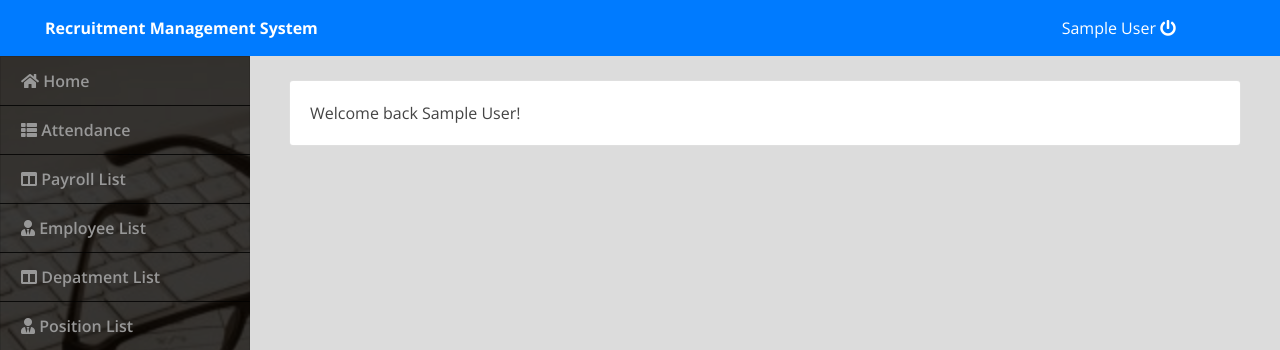
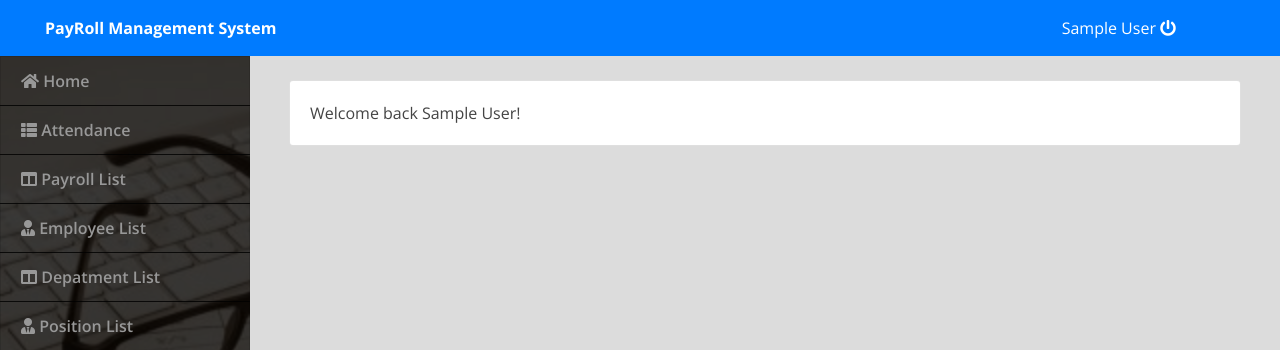
Before and after one commit to Sudeepa-R/PayRoll-Management, a PHP site: page / in a window 1280 px wide. Shown: the top 350 px of the page. Run offline with PHP 8.4, Linux system fonts and the light colour scheme; the visitor is signed in with stand-in values (Sample User, id 1); some libraries are stand-ins or nearby versions.

Commit message:
Update topbar.php

```diff
--- a/topbar.php
+++ b/topbar.php
@@ -9,7 +9,7 @@
 
   		</div>
       <div class="col-md-4 float-left text-white">
-        <large><b>Recruitment Management System</b></large>
+        <large><b>PayRoll Management System</b></large>
       </div>
 	  	<div class="col-md-2 float-right text-white">
 	  		<a href="ajax.php?action=logout" class="text-white"><?php echo $_SESSION['login_name'] ?> <i class="fa fa-power-off"></i></a>
```
